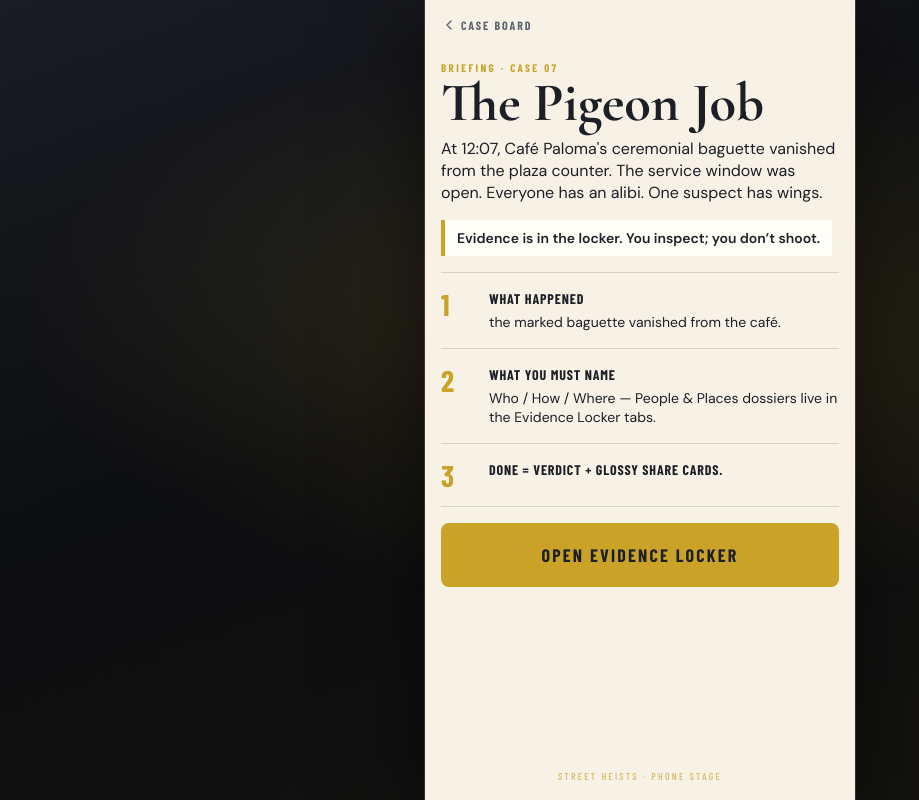
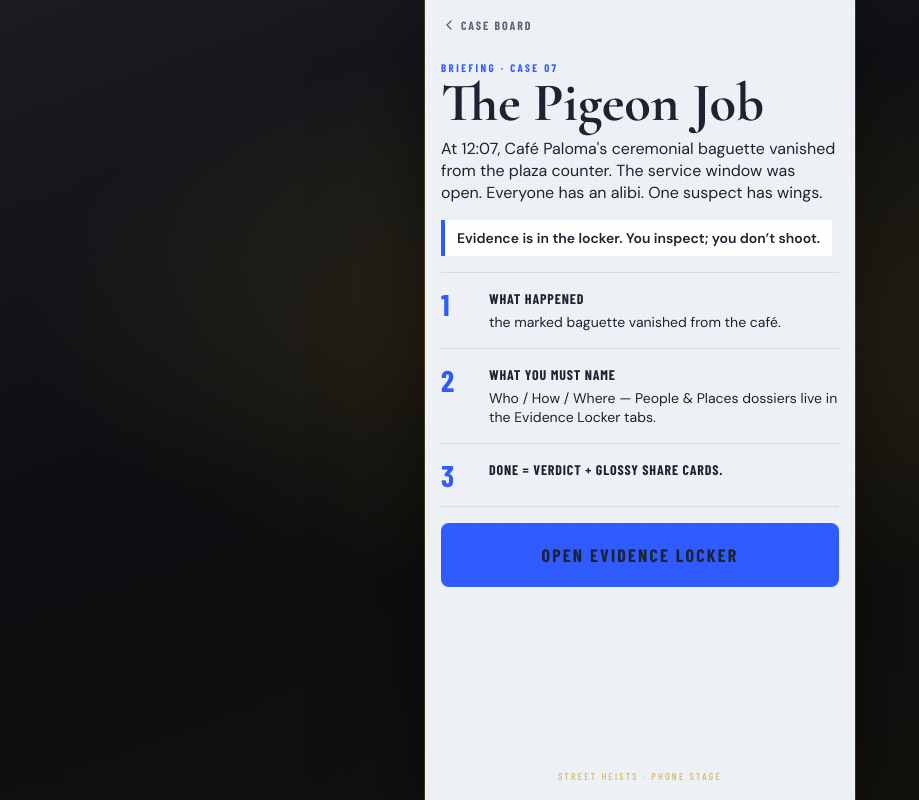
Before and after one commit to jobrandes/StreetHeists, a Next.js app: page /case/pigeon-job in a window 1280 px wide. Shown: the whole page, without its empty margins (0-919 px from the left). Built offline with nearby package versions, Linux system fonts and the light colour scheme.

Commit message:
Ship B2 palette foundation (globals + types)

```diff
--- a/src/app/globals.css
+++ b/src/app/globals.css
@@ -1,27 +1,26 @@
 @import "tailwindcss";
 
 @theme {
-  /* Play Day is the default play surface */
-  --color-ink: #1C1F26;
-  --color-card: #FFFDF8;
-  --color-elevated: #FFFDF8;
-  --color-gold: #C9A227;
-  --color-bronze: #5C6570;
-  --color-fail: #C43C3C;
-  --color-cream: #1C1F26;
-  --color-body: #1C1F26;
-  --color-muted: #5C6570;
-  --color-hairline: #D9D2C5;
+  /* B2 Cool Paper · blue & red */
+  --color-ink: #1B2430;
+  --color-card: #FFFFFF;
+  --color-elevated: #FFFFFF;
+  --color-gold: #2F5BFF; /* signal blue used as primary accent token */
+  --color-bronze: #5B6675;
+  --color-fail: #C62828;
+  --color-cream: #1B2430;
+  --color-body: #1B2430;
+  --color-muted: #5B6675;
+  --color-hairline: #D5DCE6;
   --font-sans: var(--font-dm);
   --font-serif: var(--font-cormorant);
   --font-display: var(--font-barlow);
 }
 
-/* Default to Play Day cream. Midnight is applied only on share / solved verdict. */
 html,
 body {
-  background: #F7F1E6;
-  color: #1C1F26;
+  background: #EEF2F6;
+  color: #1B2430;
   min-height: 100%;
 }
 
@@ -38,32 +37,48 @@ body {
 }
 
 .grain {
-  background-image: radial-gradient(rgba(250, 247, 240, 0.025) 0.6px, transparent 0.6px);
+  background-image: radial-gradient(rgba(27, 36, 48, 0.035) 0.6px, transparent 0.6px);
   background-size: 3px 3px;
-  mix-blend-mode: overlay;
+  mix-blend-mode: multiply;
 }
 
 ::selection {
-  background: #C9A227;
-  color: #1C1F26;
+  background: #2F5BFF;
+  color: #FFFFFF;
 }
 
 .play-day {
-  --color-ink: #1C1F26;
-  --color-card: #FFFDF8;
-  --color-elevated: #FFFDF8;
-  --color-gold: #C9A227;
-  --color-bronze: #5C6570;
-  --color-fail: #C43C3C;
-  --color-cream: #1C1F26;
-  --color-body: #1C1F26;
-  --color-muted: #5C6570;
-  --color-hairline: #D9D2C5;
-  background: #F7F1E6;
-  color: #1C1F26;
+  --color-ink: #1B2430;
+  --color-card: #FFFFFF;
+  --color-elevated: #FFFFFF;
+  --color-gold: #2F5BFF;
+  --color-bronze: #5B6675;
+  --color-fail: #C62828;
+  --color-cream: #1B2430;
+  --color-body: #1B2430;
+  --color-muted: #5B6675;
+  --color-hairline: #D5DCE6;
+  background: #EEF2F6;
+  color: #1B2430;
 }
 
 .play-day ::selection {
-  background: #C9A227;
-  color: #1C1F26;
+  background: #2F5BFF;
+  color: #FFFFFF;
 }
+
+/* Midnight remains for share-card export only */
+.midnight-share {
+  --color-ink: #F2F0EA;
+  --color-card: #161618;
+  --color-elevated: #1c1c1e;
+  --color-gold: #C9A227;
+  --color-bronze: #8A6E2F;
+  --color-fail: #C43C3C;
+  --color-cream: #F2F0EA;
+  --color-body: #F2F0EA;
+  --color-muted: #B7B1A4;
+  --color-hairline: #5f522c;
+  background: #0B0B0C;
+  color: #F2F0EA;
+}
--- a/src/lib/types.ts
+++ b/src/lib/types.ts
@@ -13,6 +13,10 @@ export type Evidence = {
   visual: "window" | "crumbs" | "feather" | "fountain" | "receipt" | "witness";
   /** Explicit people named or implicated by this clue (drives compare links). */
   linkedSuspectIds?: string[];
+  /** Plain-language how this clue suggests the theft happened. */
+  howHint?: string;
+  /** Plain-language place this clue points to. */
+  whereHint?: string;
 };
 
 export type Suspect = {
```
